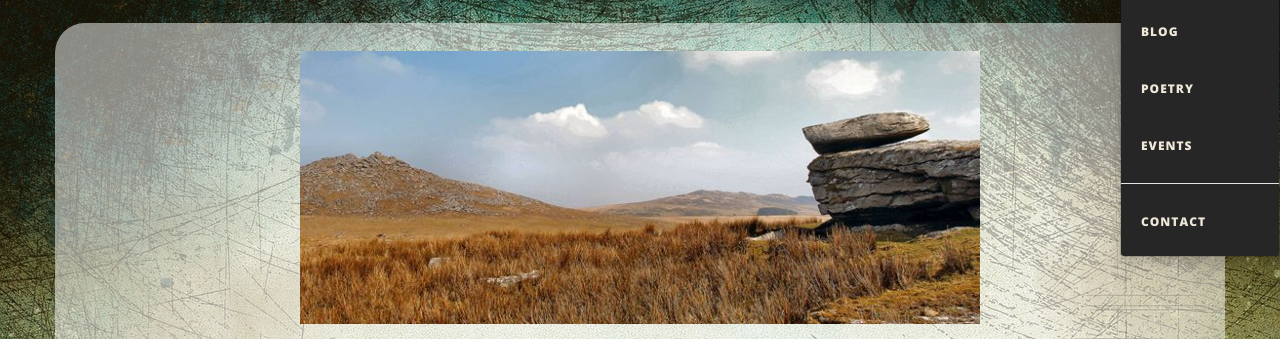
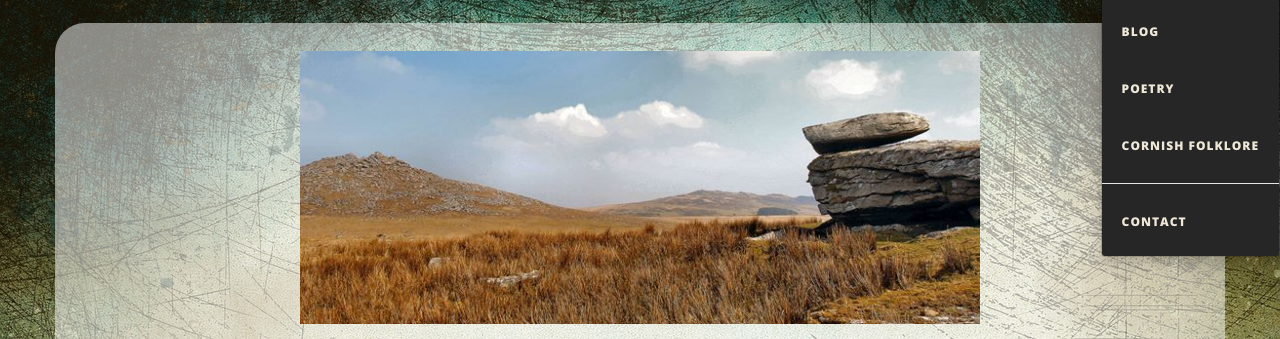
Before and after one commit to stevenvenables/Langstone, a website: page contact.html in a window 1280 px wide. Both pictures are taken after a click on the button "MORE". Shown: the part 63-402 px from the top of the page. Drawn offline with nearby package versions, Linux system fonts and the light colour scheme; files that its build step writes are made by us from their sources.

Commit message:
Add files via upload
edit removed articles link and add Blog site to nav

```diff
--- a/contact.html
+++ b/contact.html
@@ -46,8 +46,8 @@
 								<a href="poetry.html" style="color: #efe8d8;">Poetry</a>
 							</li>
 							<li>
-								<a href="events.html" style="color: #efe8d8;">Events</a>
-							</li>
+                                <a href="http://cornishfolklore.blogspot.co.uk/" style="color: #efe8d8;">Cornish Folklore</a>
+                            </li>
 							<li class="divider" role="separator"></li>
 							<li>
 								<a href="contact.html" style="color: #efe8d8;">Contact</a>
```
Also changed, not shown: about.html (+1 -1 lines), index.html (+2 -2 lines), poetry.html (+2 -2 lines).
